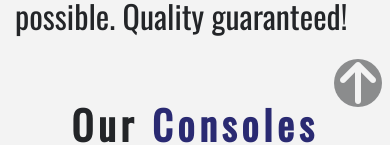
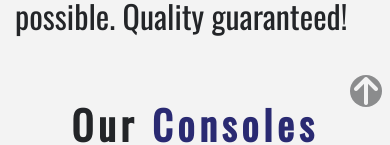
Before and after one commit to mattrbanks/retro-game-store-portfolio-project, a React (Create React App) app: page / in a window 390 px wide. Shown: the part 729-874 px from the top of the page. Built offline with nearby package versions, Linux system fonts and the light colour scheme.

Commit message:
Fixed an image file name in data.js. Fixed the appearance of the quick scroll menu for the 3 game company components and the ButtonToTop component, using media queries, for landscape mode on many mobile devices.

```diff
--- a/src/components/ButtonToTop.js
+++ b/src/components/ButtonToTop.js
@@ -31,4 +31,26 @@ const ButtonToTopWrapper = styled.a`
   font-size: 3rem;
   color: #f3f3f3;
   opacity: 0.5;
+
+  @media screen and (max-width: 835px) {
+    #arrow-up {
+      background: #232528;
+      width: 2rem;
+      height: 2rem;
+      border-radius: 50%;
+    }
+    position: fixed;
+    width: 1rem;
+    height: 1rem;
+    bottom: 1.5rem;
+    right: 1.5rem;
+    -webkit-transform: translateZ(0);
+    z-index: 10;
+    text-decoration: none;
+    text-align: center;
+    line-height: 1rem;
+    font-size: 2rem;
+    color: #f3f3f3;
+    opacity: 0.5;
+  }
 `;
--- a/src/components/NintendoGames.js
+++ b/src/components/NintendoGames.js
@@ -171,20 +171,14 @@ const NintendoGamesWrapper = styled.div`
   }
 
   @media screen and (max-width: 835px) {
-    .quick-scroll-menu {
-      margin-top: 2rem;
-    }
     a {
       font-size: 0.55rem;
     }
   }
 
   @media screen and (max-width: 700px) {
-    .quick-scroll-menu {
-      margin-top: 2rem;
-    }
     a {
-      font-size: 0.8rem;
+      font-size: 0.82rem;
     }
   }
 
@@ -193,7 +187,16 @@ const NintendoGamesWrapper = styled.div`
       margin-top: 4rem;
     }
     a {
-      font-size: 0.82rem;
+      font-size: 0.8rem;
+    }
+  }
+
+  @media screen and (max-width: 378px) {
+    .quick-scroll-menu {
+      margin-top: 7rem;
+    }
+    a {
+      font-size: 0.72rem;
     }
   }
 `;
--- a/src/components/PlaystationGames.js
+++ b/src/components/PlaystationGames.js
@@ -79,20 +79,14 @@ const PlaystationGamesWrapper = styled.div`
   }
 
   @media screen and (max-width: 835px) {
-    .quick-scroll-menu {
-      margin-top: 2rem;
-    }
     a {
       font-size: 0.55rem;
     }
   }
 
   @media screen and (max-width: 700px) {
-    .quick-scroll-menu {
-      margin-top: 2rem;
-    }
     a {
-      font-size: 0.8rem;
+      font-size: 0.82rem;
     }
   }
 
@@ -101,7 +95,16 @@ const PlaystationGamesWrapper = styled.div`
       margin-top: 4rem;
     }
     a {
-      font-size: 0.82rem;
+      font-size: 0.8rem;
+    }
+  }
+
+  @media screen and (max-width: 378px) {
+    .quick-scroll-menu {
+      margin-top: 7rem;
+    }
+    a {
+      font-size: 0.72rem;
     }
   }
 `;
--- a/src/components/SegaGames.js
+++ b/src/components/SegaGames.js
@@ -149,20 +149,14 @@ const SegaGamesWrapper = styled.div`
   }
 
   @media screen and (max-width: 835px) {
-    .quick-scroll-menu {
-      margin-top: 2rem;
-    }
     a {
       font-size: 0.55rem;
     }
   }
 
   @media screen and (max-width: 700px) {
-    .quick-scroll-menu {
-      margin-top: 2rem;
-    }
     a {
-      font-size: 0.8rem;
+      font-size: 0.82rem;
     }
   }
 
@@ -171,7 +165,16 @@ const SegaGamesWrapper = styled.div`
       margin-top: 4rem;
     }
     a {
-      font-size: 0.82rem;
+      font-size: 0.8rem;
+    }
+  }
+
+  @media screen and (max-width: 378px) {
+    .quick-scroll-menu {
+      margin-top: 7rem;
+    }
+    a {
+      font-size: 0.72rem;
     }
   }
 `;
--- a/src/data.js
+++ b/src/data.js
@@ -198,7 +198,7 @@ export const storeProducts = [
     id: 52,
     title: "Lunar 2 - Eternal Blue",
     platform: "Sega CD",
-    img: "img2/game-3.jpg",
+    img: "img2/game-3 resized.jpg",
     price: 130,
     company: "Sega, Working Designs, Game Arts",
     info:
```
